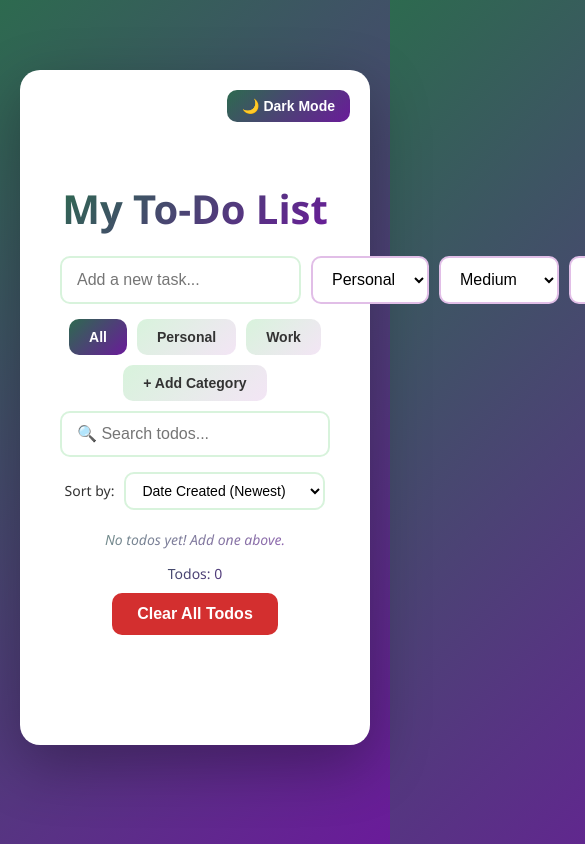
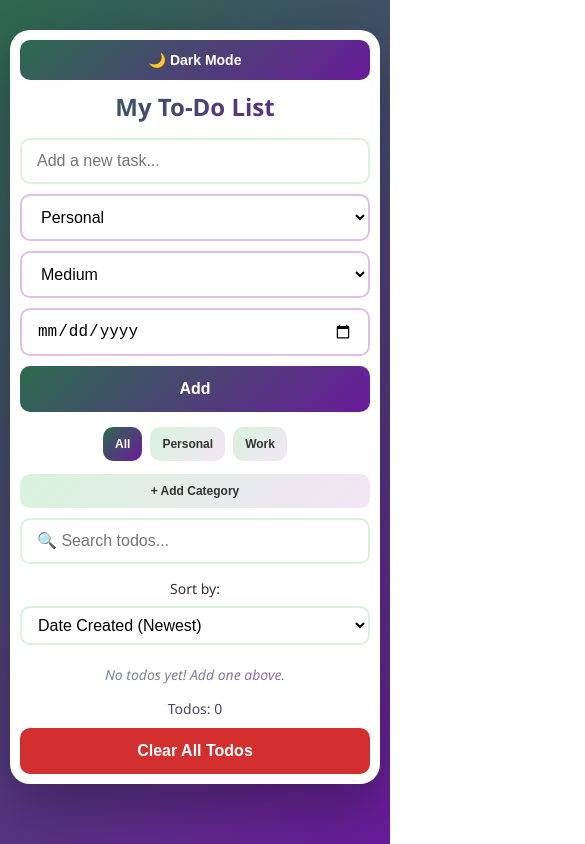
Before and after one commit to Idanm003/React-apps, a React (Create React App) app: page / in a window 390 px wide. Shown: the top 844 px of the page, 585 px wide, since content can reach past the window. Built offline with nearby package versions, Linux system fonts and the light colour scheme.

Commit message:
Add responsive styles for mobile and extra small screens

```diff
--- a/src/App.css
+++ b/src/App.css
@@ -779,3 +779,164 @@ body.dark-mode {
 .App.dark-mode .category-inline-input::placeholder {
   color: #999;
 }
+
+/* For phones and small tablets (screens smaller than 768px) */
+@media (max-width: 768px) {
+
+  /* Remove side padding on body */
+  body {
+    padding: 10px;
+  }
+
+  /* Make app container full width with less padding */
+  .App {
+    max-width: 100%;
+    padding: 15px;
+    margin: 20px auto;
+  }
+
+  /* Smaller heading */
+  h1 {
+    font-size: 1.8em;
+    margin-bottom: 15px;
+  }
+
+  /* Stack form vertically instead of horizontally */
+  form {
+    flex-direction: column;
+    gap: 10px;
+  }
+
+  /* Make all form inputs full width */
+  input[type="text"],
+  select,
+  .date-picker,
+  .priority-select {
+    width: 100%;
+    font-size: 16px; /* Prevents iOS zoom on focus */
+  }
+
+  /* Make buttons full width and bigger tap targets */
+  form button {
+    width: 100%;
+    padding: 14px;
+    font-size: 16px;
+  }
+
+  /* Stack filter buttons and make them bigger */
+  .filter-buttons {
+    gap: 8px;
+  }
+
+  .filter-buttons button {
+    padding: 12px 16px;
+    font-size: 14px;
+  }
+
+  /* Make add category button full width */
+  .add-category-inline-btn {
+    width: 100%;
+    margin-top: 5px;
+  }
+
+  /* Stack new category form */
+  .new-category-inline {
+    flex-direction: column;
+    width: 100%;
+  }
+
+  .category-inline-input {
+    width: 100%;
+  }
+
+  .new-category-inline button {
+    width: 100%;
+  }
+
+  /* Make search bigger */
+  .search-input {
+    font-size: 16px;
+  }
+
+  /* Bigger sort controls */
+  .sort-container {
+    flex-direction: column;
+    gap: 8px;
+  }
+
+  .sort-select {
+    width: 100%;
+    font-size: 16px;
+  }
+
+  /* Make todo items stack better */
+  .todo-item {
+    flex-direction: column;
+    align-items: flex-start;
+    gap: 10px;
+  }
+
+  /* Make todo text take full width */
+  .todo-item span:first-of-type {
+    width: 100%;
+  }
+
+  /* Group badges together */
+  .category-badge,
+  .priority-badge,
+  .due-date-badge {
+    display: inline-block;
+    margin-right: 5px;
+    margin-bottom: 5px;
+  }
+
+  /* Make todo buttons full width */
+  .todo-item button {
+    width: 100%;
+    padding: 12px;
+  }
+
+  /* Stack edit mode inputs */
+  .edit-input,
+  .edit-category-select,
+  .edit-priority-select,
+  .edit-date-picker {
+    width: 100%;
+    font-size: 16px;
+  }
+
+  /* Make Clear All button bigger */
+  .App > button:last-of-type {
+    width: 100%;
+    padding: 14px;
+    font-size: 16px;
+  }
+
+  /* Reposition dark mode toggle for mobile */
+  .dark-mode-toggle {
+    position: static;
+    text-align: center;
+    margin-bottom: 10px;
+  }
+
+  .dark-mode-toggle button {
+    width: 100%;
+    padding: 12px;
+  }
+}
+
+/* Extra small phones (screens smaller than 400px) */
+@media (max-width: 400px) {
+  h1 {
+    font-size: 1.5em;
+  }
+
+  .App {
+    padding: 10px;
+  }
+
+  .filter-buttons button {
+    font-size: 12px;
+    padding: 10px 12px;
+  }
+}
```
